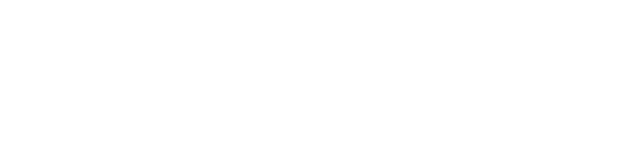
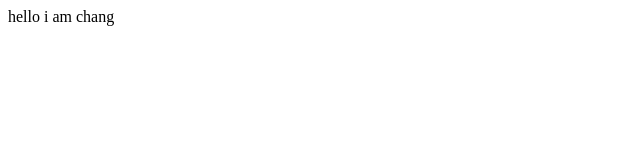
Before and after one commit to changliu1122/changliu.github.io, a plain HTML site: page index.html in a window 1280 px wide. Shown: the whole page, without its empty margins (0-640 px from the left). Drawn offline with Linux system fonts and the light colour scheme.

Commit message:
index.html

```diff
--- a/index.html
+++ b/index.html
@@ -5,6 +5,6 @@
     <title>hello, i am chang </title>
 </head>
 <body>
-
+    <div class="div">hello i am chang</div>
 </body>
 </html>
```
